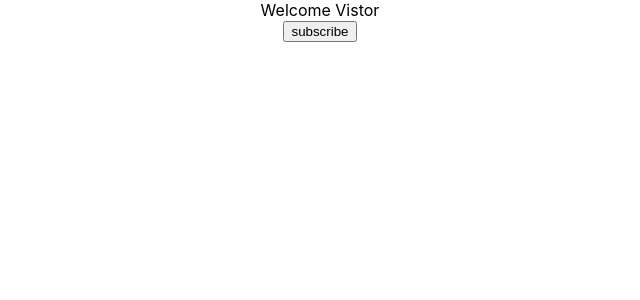
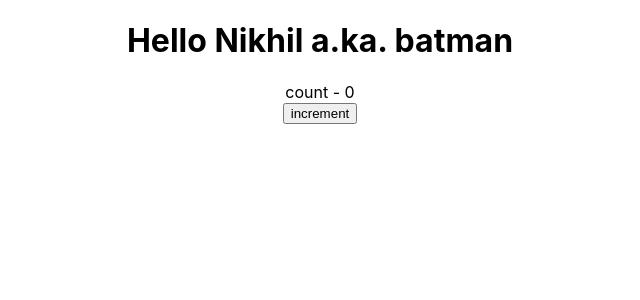
Before and after one commit to saiharshithpalepu/reactjs, a React (Create React App) app: page / in a window 1280 px wide. Shown: the top 300 px of the page, without its empty margins (320-960 px from the left). Built offline with nearby package versions, Linux system fonts and the light colour scheme.

Commit message:
updated setstate and destructuring props

```diff
--- a/src/App.js
+++ b/src/App.js
@@ -3,17 +3,19 @@ import Greet from './Components/Greet'
 import Welcome from './Components/Welcome'
 import Hello from './Components/Hello'
 import Message from './Components/Message'
-
+import Counter from './Components/Counter'
 
 function App() {
   return (
     <div className="App">
        {/* <Greet name='Harshith' heroname='superman'/>
        <Greet name='Giridhar' heroname='spiderman'/>
-       <Greet name='Nikhil' heroname='batman'/>
+
       <Welcome name='Harshith'/>
       <Hello/> */}
-      <Message/>
+      {/* <Message/> */}
+      <Greet name='Nikhil' heroname='batman'/>
+      <Counter/>
     </div>
   );
 }
--- /dev/null
+++ b/src/Components/Counter.js
@@ -0,0 +1,35 @@
+import React from 'react'
+
+class Counter extends React.Component{
+    constructor(){
+        super()
+        this.state={
+            count:0
+        }
+    }
+
+    increment(){
+        this.setState((prevState)=>(
+            {count:prevState.count+1}
+        ))
+    }
+
+    incrementFive(){
+        this.increment()
+        this.increment()
+        this.increment()
+        this.increment()
+        this.increment()
+    }
+
+    render(){
+        return(
+            <div>
+                <div>count - {this.state.count}</div>
+                <button onClick={()=>this.incrementFive()}>increment</button>
+            </div>
+        )
+    }
+}
+
+export default Counter
--- a/src/Components/Greet.js
+++ b/src/Components/Greet.js
@@ -5,8 +5,16 @@ import React from 'react'
 //     return <h1>Hello harshith</h1>
 // }
 
+// const Greet = ({name,heroname})=>{
+//     return <h1>Hello {name} a.ka. {heroname}</h1>
+// }
+
 const Greet = (props)=>{
-    return <h1>Hello {props.name} a.ka. {props.heroname}</h1>
+  const {name,heroname} = props
+    return <h1>Hello {name} a.ka. {heroname}</h1>
 }
 
+
+
+
 export default Greet
```
